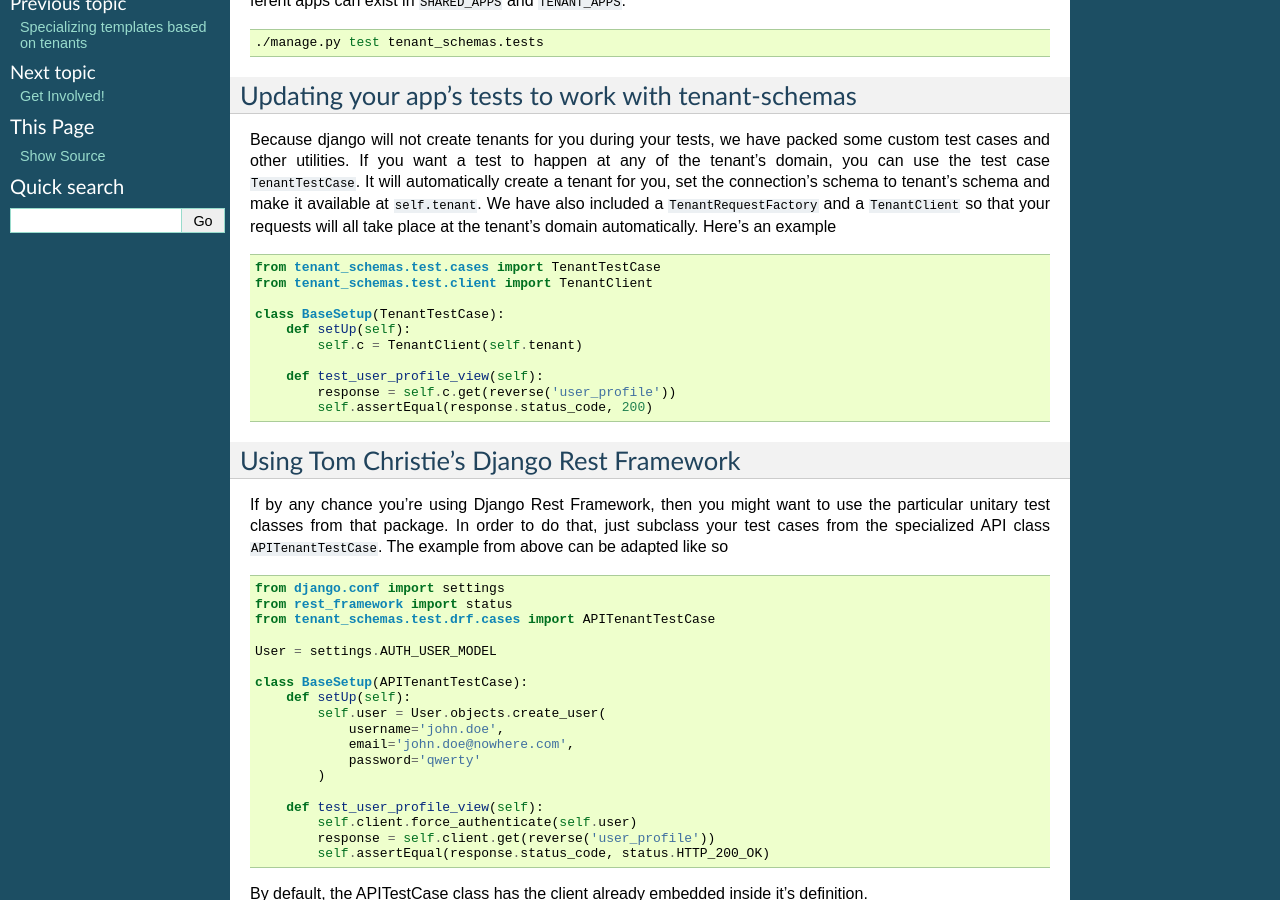
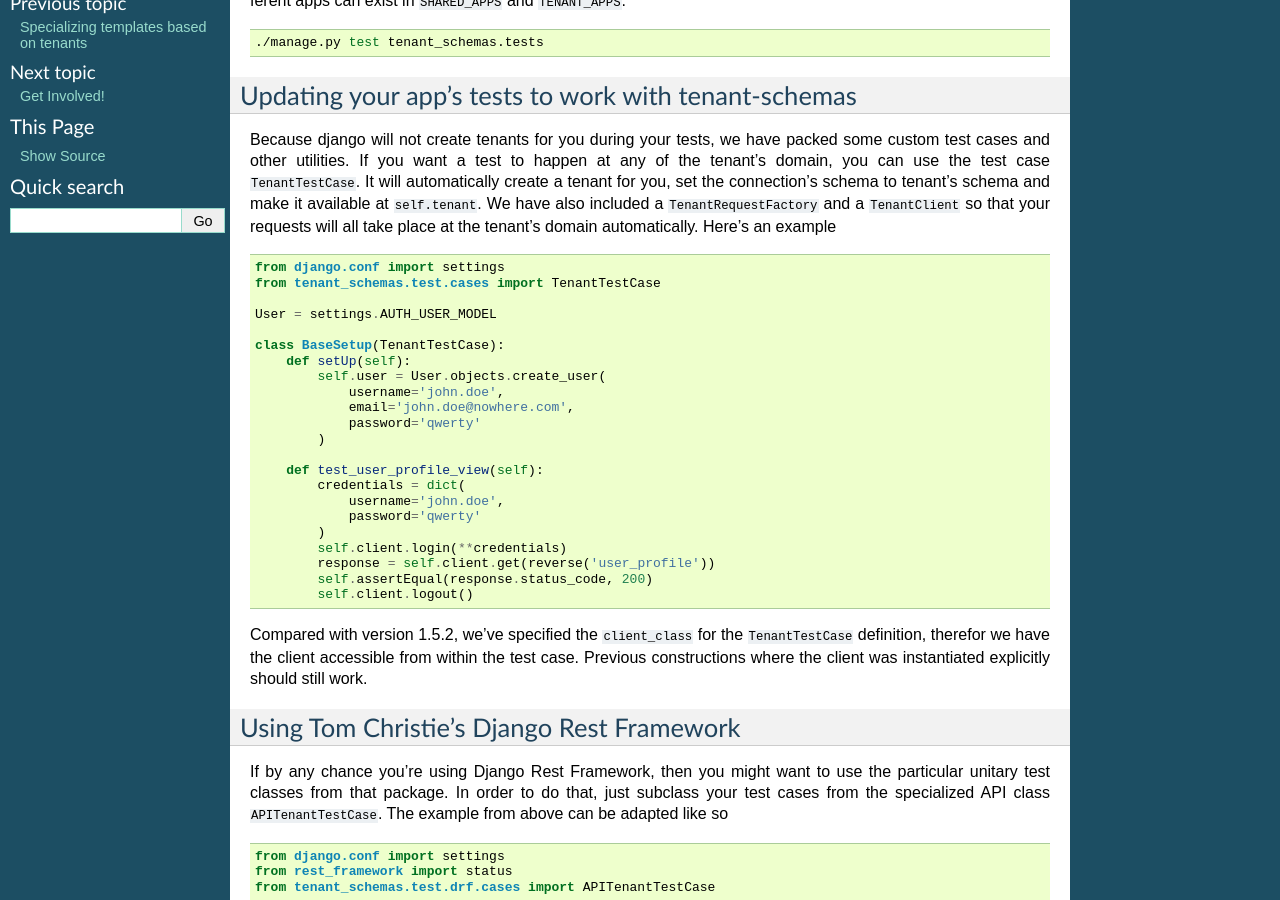
Before and after one commit to bernardopires/django-tenant-schemas, a Sphinx documentation site: the page built from docs/test.rst, in a window 1280 px wide and 900 px high, scrolled down 204 px. Built offline with Sphinx 7.4.7, drawn with Linux system fonts in a browser that asks for light colours; the version number could not be read and is left out.

Commit message:
Simplified the inheritance schema. Updated documentation.

```diff
--- a/docs/test.rst
+++ b/docs/test.rst
@@ -15,16 +15,30 @@ Because django will not create tenants for you during your tests, we have packed
 
 .. code-block:: python
 
+    from django.conf import settings
     from tenant_schemas.test.cases import TenantTestCase
-    from tenant_schemas.test.client import TenantClient
+
+    User = settings.AUTH_USER_MODEL
 
     class BaseSetup(TenantTestCase):
         def setUp(self):
-            self.c = TenantClient(self.tenant)
+            self.user = User.objects.create_user(
+                username='john.doe',
+                email='john.doe@nowhere.com',
+                password='qwerty'
+            )
 
         def test_user_profile_view(self):
-            response = self.c.get(reverse('user_profile'))
+            credentials = dict(
+                username='john.doe',
+                password='qwerty'
+            )
+            self.client.login(**credentials)
+            response = self.client.get(reverse('user_profile'))
             self.assertEqual(response.status_code, 200)
+            self.client.logout()
+
+Compared with version 1.5.2, we've specified the ``client_class`` for the ``TenantTestCase`` definition, therefor we have the client accessible from within the test case. Previous constructions where the client was instantiated explicitly should still work.
 
 Using Tom Christie's Django Rest Framework
 ------------------------------------------
```
Also changed, not shown: 7 other files.
